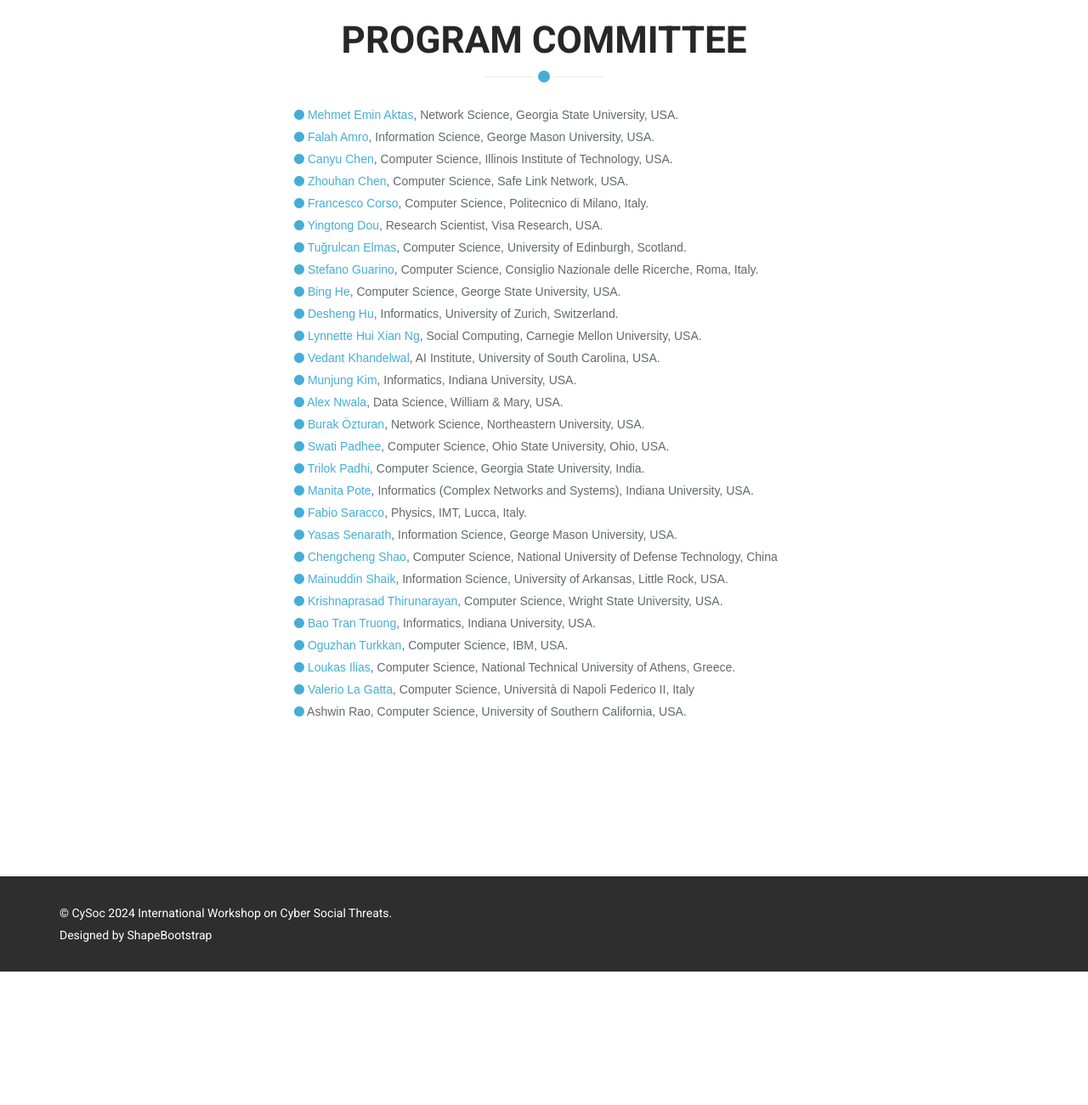
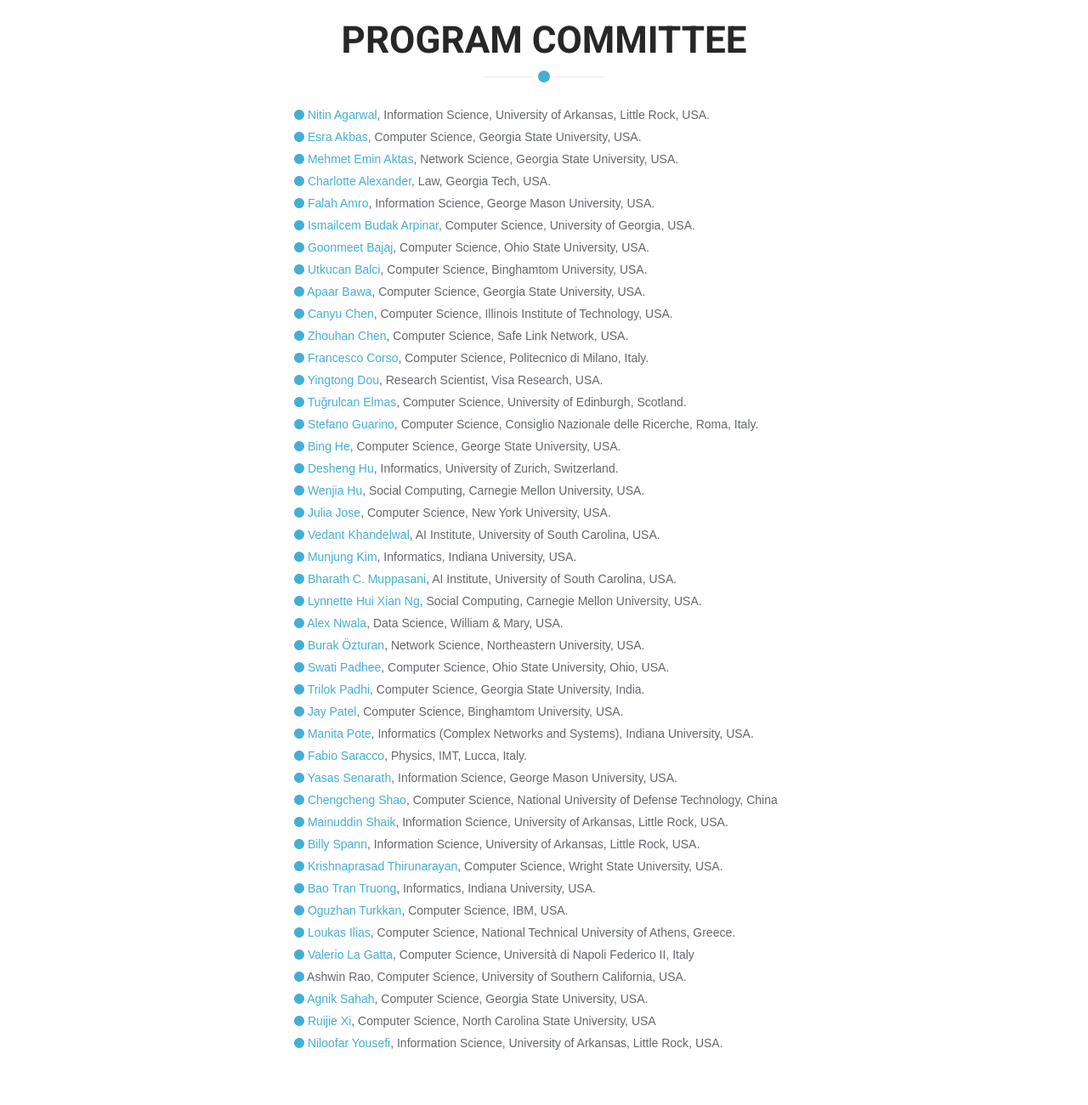
Before and after one commit to cy-soc/2024, a plain HTML site: page index.html in a window 1280 px wide. Shown: the part 6100-7400 px from the top of the page at 85% size. Before the commit the page ends 7243 px from the top, so only its background shows below. Drawn offline with Linux system fonts and the light colour scheme; some packages are replaced by stand-ins of ours.

Commit message:
add latest pc members

```diff
--- a/index.html
+++ b/index.html
@@ -807,14 +807,18 @@
                             <th class="tg-73oq">
                                 <ul class="nostyle">
                                     <!-- <li><i class="fa fa-circle"></i> <a href="https://www.umassd.edu/cas/polisci/faculty-and-staff/dilshod-achilov/" target="_blank">Dilshod Achilov</a>, Political Science, University of Massachusetts, Dartmouth, USA.</li> -->
+                                    <li><i class="fa fa-circle"></i> <a href="http://cosmos.ualr.edu/about/nitinagarwal/" target="_blank">Nitin Agarwal</a>, Information Science, University of Arkansas, Little Rock, USA.</li>
                                     <!-- <li><i class="fa fa-circle"></i> <a href="https://rachithaiyappa.github.io/" target="_blank">Rachith Aiyappa</a>, Informatics, Indiana University, USA.</li> -->
-                                    <!-- <li><i class="fa fa-circle"></i> <a href="https://ww2.cs.fsu.edu/~akbas/" target="_blank">Esra Akbas</a>, Computer Science, Georgia State University, USA.</li> -->
+                                    <li><i class="fa fa-circle"></i> <a href="https://ww2.cs.fsu.edu/~akbas/" target="_blank">Esra Akbas</a>, Computer Science, Georgia State University, USA.</li>
                                     <!-- <li><i class="fa fa-circle"></i> <a href="https://www.augusta.edu/faculty/directory/view.php?id=AALEROUD" target="_blank">Ahmed Aleroud</a>, Computer Science, Augusta University, USA.</li> -->
                                     <li><i class="fa fa-circle"></i> <a href="https://sites.google.com/view/mehmetaktas" target="_blank">Mehmet Emin Aktas</a>, Network Science, Georgia State University, USA.</li>
                                     <!-- <li><i class="fa fa-circle"></i> <a href="https://sameral-khateeb.github.io/" target="_blank">Samer Al-khateeb</a>, Computer Science, Creighton University, USA.</li> -->
+                                    <li><i class="fa fa-circle"></i> <a href="https://www.scheller.gatech.edu/directory/faculty/alexander/index.html" target="_blank">Charlotte Alexander</a>, Law, Georgia Tech, USA.</li>
                                     <li><i class="fa fa-circle"></i> <a href="https://www.researchgate.net/profile/Falah-Amro" target="_blank">Falah Amro</a>, Information Science, George Mason University, USA.</li>
-                                    <!-- <li><i class="fa fa-circle"></i> <a href="https://sites.google.com/view/goonmeetbajaj/home" target="_blank">Goonmeet Bajaj</a>, Computer Science, Ohio State University, USA.</li> -->
-                                    <!-- <li><i class="fa fa-circle"></i> <a href="https://www.linkedin.com/in/apaar-bawa-909a84127/" target="_blank">Apaar Bawa</a>, Computer Science, Georgia State University, USA.</li> -->
+                                    <li><i class="fa fa-circle"></i> <a href="http://cobweb.cs.uga.edu/~budak/" target="_blank">Ismailcem Budak Arpinar</a>, Computer Science, University of Georgia, USA.</li>
+                                    <li><i class="fa fa-circle"></i> <a href="https://sites.google.com/view/goonmeetbajaj/home" target="_blank">Goonmeet Bajaj</a>, Computer Science, Ohio State University, USA.</li>
+                                    <li><i class="fa fa-circle"></i> <a href="https://www.linkedin.com/in/utkucanbalci/" target="_blank">Utkucan Balci</a>, Computer Science, Binghamtom University, USA.</li>
+                                    <li><i class="fa fa-circle"></i> <a href="https://www.linkedin.com/in/apaar-bawa-909a84127/" target="_blank">Apaar Bawa</a>, Computer Science, Georgia State University, USA.</li>
                                     <!-- <li><i class="fa fa-circle"></i> <a href="https://www.linkedin.com/in/ghazalehbeigi/" target="_blank">Ghazaleh Beigi</a>, Computer Science, Google, USA.</li> -->
                                     <!-- <li><i class="fa fa-circle"></i> <a href="https://www.linkedin.com/in/amyzlc/" target="_blank">Amy Chen</a>, Information Science, Georgia Tech, USA.</li> -->
                                     <li><i class="fa fa-circle"></i> <a href="https://canyuchen.com/" target="_blank">Canyu Chen</a>, Computer Science, Illinois Institute of Technology, USA.</li>
@@ -828,21 +832,25 @@
                                     <li><i class="fa fa-circle"></i> <a href="https://www.iac.cnr.it/personale/stefano-guarino" target="_blank">Stefano Guarino</a>, Computer Science, Consiglio Nazionale delle Ricerche, Roma, Italy.</li>
                                     <li><i class="fa fa-circle"></i> <a href="https://www.cc.gatech.edu/people/bing-he" target="_blank">Bing He</a>, Computer Science, George State University, USA.</li>
                                     <li><i class="fa fa-circle"></i> <a href="https://www.ifi.uzh.ch/en/scg/people/Hu.html" target="_blank">Desheng Hu</a>, Informatics, University of Zurich, Switzerland.</li>
-                                    <li><i class="fa fa-circle"></i> <a href="https://quarbby.github.io/" target="_blank">Lynnette Hui Xian Ng</a>, Social Computing, Carnegie Mellon University, USA.</li>
+                                    <li><i class="fa fa-circle"></i> <a href="https://scholar.google.com/citations?user=qklNza8AAAAJ" target="_blank">Wenjia Hu</a>, Social Computing, Carnegie Mellon University, USA.</li>
                                     <!-- <li><i class="fa fa-circle"></i> <a href="https://julie-jiang.github.io/" target="_blank">Julie Jiang</a>, Computer Science, University of Southern California, USA.</li> -->
+                                    <li><i class="fa fa-circle"></i> <a href="https://juliaannjose.github.io/" target="_blank">Julia Jose</a>, Computer Science, New York University, USA.</li>
                                     <!-- <li><i class="fa fa-circle"></i> <a href="https://www.isi.it/en/people/kyriaki-kalimeri" target="_blank">Kyriaki Kalimeri</a>, ISI Foundation, Italy.</li> -->
                                     <li><i class="fa fa-circle"></i> <a href="https://www.linkedin.com/in/khvedant/" target="_blank">Vedant Khandelwal</a>, AI Institute, University of South Carolina, USA.</li>
                                     <!-- <li><i class="fa fa-circle"></i> <a href="https://dilarakkl.github.io/" target="_blank">Dilara Keküllüoğlu</a>, Information Science, University of Edinburgh, UK.</li> -->
                                     <li><i class="fa fa-circle"></i> <a href="https://munjungkim.github.io/" target="_blank">Munjung Kim</a>, Informatics, Indiana University, USA.</li>
                                     <!-- <li><i class="fa fa-circle"></i> Yaman Kumar, Computer Science, Adobe, India.</li> -->
                                     <!-- <li><i class="fa fa-circle"></i> <a href="https://www.luceriluc.it/" target="_blank">Luca Luceri</a>, Computer Science, University of Southern California, USA.</li> -->
+                                    <li><i class="fa fa-circle"></i> <a href="https://www.linkedin.com/in/bharath-9798/" target="_blank">Bharath C. Muppasani</a>, AI Institute, University of South Carolina, USA.</li>
                                     <!-- <li><i class="fa fa-circle"></i> <a href="https://oakland.edu/secs/directory/mahmood" target="_blank">Khalid Mahmood Malik</a>, Computer Science, Oakland University, USA.</li> -->
                                     <!-- <li><i class="fa fa-circle"></i> <a href="https://www.linkedin.com/in/ali-mohammadi-b0aab072/" target="_blank">Ali Mohammadi</a>, Computer Science, University of Maryland Baltimore County, USA.</li> -->
                                     <!-- <li><i class="fa fa-circle"></i> <a href="https://www.linkedin.com/in/nihalhussainmuhammad/" target="_blank">Muhammad Nihal Hussain</a>, Information Science, Equifax, USA.</li> -->
+                                    <li><i class="fa fa-circle"></i> <a href="https://quarbby.github.io/" target="_blank">Lynnette Hui Xian Ng</a>, Social Computing, Carnegie Mellon University, USA.</li>
                                     <li><i class="fa fa-circle"></i> <a href="https://alexandernwala.com/" target="_blank">Alex Nwala</a>, Data Science, William & Mary, USA.</li>
                                     <li><i class="fa fa-circle"></i> <a href="https://burakozturan.github.io/" target="_blank">Burak Özturan</a>, Network Science, Northeastern University, USA.</li>
                                     <li><i class="fa fa-circle"></i> <a href="https://www.linkedin.com/in/swati-padhee/" target="_blank">Swati Padhee</a>, Computer Science, Ohio State University, Ohio, USA.</li>
                                     <li><i class="fa fa-circle"></i> <a href="https://www.linkedin.com/in/trilok-padhi-bb809b147/?originalSubdomain=in" target="_blank">Trilok Padhi</a>, Computer Science, Georgia State University, India.</li>
+                                    <li><i class="fa fa-circle"></i> <a href="https://mrjaypatel.com/" target="_blank">Jay Patel</a>, Computer Science, Binghamtom University, USA.</li>
                                     <li><i class="fa fa-circle"></i> <a href="https://manitapote.github.io/" target="_blank">Manita Pote</a>, Informatics (Complex Networks and Systems), Indiana University, USA.</li>
                                     <!-- <li><i class="fa fa-circle"></i> <a href="https://www.gmu.edu/profiles/hpurohit" target="_blank">Hemant Purohit</a>, Information Science, George Mason University, USA.</li> -->
                                     <!-- <li><i class="fa fa-circle"></i> Manya Rampuria, Computer Science, Georgia State University, USA.</li> -->
@@ -855,7 +863,7 @@
                                     <li><i class="fa fa-circle"></i> <a href="https://cosmos.ualr.edu/about/mainuddin-shaik/" target="_blank">Mainuddin Shaik</a>, Information Science, University of Arkansas, Little Rock, USA.</li>
                                     <!-- <li><i class="fa fa-circle"></i> <a href="https://people.wright.edu/valerie.shalin" target="_blank">Valerie Shalin</a>, Psychology, Wright State University, USA.</li> -->
                                     <!-- <li><i class="fa fa-circle"></i> <a href="https://www.linkedin.com/in/aidin-shiri/" target="_blank">Aidin Shiri</a>, Computer Science, University of Maryland Baltimore County, USA.</li> -->
-                                    <!-- <li><i class="fa fa-circle"></i> <a href="https://www.linkedin.com/in/billyspann/" target="_blank">Billy Spann</a>, Information Science, University of Arkansas, Little Rock, USA.</li> -->
+                                    <li><i class="fa fa-circle"></i> <a href="https://www.linkedin.com/in/billyspann/" target="_blank">Billy Spann</a>, Information Science, University of Arkansas, Little Rock, USA.</li>
                                     <!-- <li><i class="fa fa-circle"></i> <a href="https://www.bu.edu/eng/profile/gianluca-stringhini-ph-d/" target="_blank">Gianluca Stringhini</a>, Computer Science, Boston University, USA.</li> -->
                                     <li><i class="fa fa-circle"></i> <a href="http://cecs.wright.edu/people/faculty/tkprasad/" target="_blank">Krishnaprasad Thirunarayan</a>, Computer Science, Wright State University, USA.</li>
                                     <!-- <li><i class="fa fa-circle"></i> <a href="https://micheletizzoni.github.io/" target="_blank">Michele Tizzani</a>, ISI Foundation, Italy.</li> -->
@@ -864,14 +872,10 @@
                                     <li><i class="fa fa-circle"></i> <a href="https://www.linkedin.com/in/bekir-oguzhan-turkkan/" target="_blank">Oguzhan Turkkan</a>, Computer Science, IBM, USA.</li>
                                     <!-- <li><i class="fa fa-circle"></i> <a href="https://www.linkedin.com/in/nikhita-vedula-7228036a/" target="_blank">Nikhita Vedula</a>, Computer Science, Amazon Research, USA.</li> -->
                                     <!-- <li><i class="fa fa-circle"></i> <a href="https://www.linkedin.com/in/thilini-w/" target="_blank">Thilini Wijesiriwardene</a>, AI Institute, University of South Carolina, USA.</li> -->
-                                    <!-- <li><i class="fa fa-circle"></i> <a href="https://www.linkedin.com/in/niloofar-yousefi-b1a46567/" target="_blank">Niloofar Yousefi</a>, Information Science, University of Arkansas, Little Rock, USA.</li> -->
                                     <!-- <li><i class="fa fa-circle"></i> <a href="https://www.cs.ox.ac.uk/people/fatima.zahrah/" target="_blank">Fatima Zahrah</a>, Computer Science, University of Oxford, UK.</li> -->
-                                    <!-- <li><i class="fa fa-circle"></i> <a href="http://cosmos.ualr.edu/about/nitinagarwal/" target="_blank">Nitin Agarwal</a>, Information Science, University of Arkansas, Little Rock, USA.</li> -->
                                     <!-- <li><i class="fa fa-circle"></i> <a href="https://www.linkedin.com/in/amanuel-alambo-68410825/" target="_blank">Amanuel Alambo</a>, Computer Science, Wright State University, USA.</li> -->
                                     <!-- <li><i class="fa fa-circle"></i> <a href="https://cosmos.ualr.edu/about/mustafa/" target="_blank">Mustafa Alassad</a>, Information Science, University of Arkansas, Little Rock, USA.</li> -->
-                                    <!-- <li><i class="fa fa-circle"></i> <a href="https://law.gsu.edu/profile/charlotte-alexander/" target="_blank">Charlotte Alexander</a>, Law, Georgia State University, USA.</li> -->
                                     <!-- <li><i class="fa fa-circle"></i> <a href="https://www.westernsydney.edu.au/thri/team/members/kimberley_allison" target="_blank">Kimberley Allison</a>, Psychology, Western Sydney University, Sydney, Australia.</li> -->
-                                    <!-- <li><i class="fa fa-circle"></i> <a href="http://cobweb.cs.uga.edu/~budak/" target="_blank">Ismailcem Budak Arpinar</a>, Computer Science, University of Georgia, USA.</li> -->
                                     <!-- <li><i class="fa fa-circle"></i> <a href="https://www.linkedin.com/in/ghazalehbeigi/" target="_blank">Ghazaleh Beigi</a>, Computer Science, Google, USA.</li> -->
                                     <!-- <li><i class="fa fa-circle"></i> <a href="https://marco-brambilla.com/about/" target="_blank">Marco Brambilla</a>, Computer Science, Politecnico di Milano, Italy.</li> -->
                                     <!-- <li><i class="fa fa-circle"></i> <a href="https://www.sc.edu/study/colleges_schools/cic/faculty-staff/bowen_shannon.php" target="_blank">Shannon Bowen</a>, Communications, University of South Carolina, USA.</li> -->
@@ -896,9 +900,9 @@
                                     <!-- <li><i class="fa fa-circle"></i> Yang Ren, Computer Science, University of South Carolina, USA.</li> -->
                                     <!-- <li><i class="fa fa-circle"></i> <a href="https://sociology.uga.edu/directory/people/dawn-t-robinson" target="_blank">Dawn Robinson</a>, Sociology, University of Georgia, USA.</li> -->
                                     <li><i class="fa fa-circle"></i> Ashwin Rao, Computer Science, University of Southern California, USA.</li>
+                                    <li><i class="fa fa-circle"></i> <a href="https://www.linkedin.com/in/agnik-saha/" target="_blank">Agnik Sahah</a>, Computer Science, Georgia State University, USA.</li>
                                     <!-- <li><i class="fa fa-circle"></i> <a href="https://www.ysenarath.com/" target="_blank">Yasas Senarath</a>, Information Science, George Mason University, USA.</li> -->
                                     <!-- <li><i class="fa fa-circle"></i> <a href="https://people.wright.edu/valerie.shalin" target="_blank">Valerie Shalin</a>, Psychology, Wright State University, USA.</li> -->
-                                    <!-- <li><i class="fa fa-circle"></i> <a href="https://www.linkedin.com/in/billyspann/" target="_blank">Billy Spann</a>, Information Science, University of Arkansas, Little Rock, USA.</li> -->
                                     <!-- <li><i class="fa fa-circle"></i> <a href="http://www.public.asu.edu/~skai2/" target="_blank">Kai Shu</a>, Computer Science, Arizona State University, USA.</li> -->
                                     <!-- <li><i class="fa fa-circle"></i> <a href="https://researcher.watson.ibm.com/researcher/view.php?person=us-biplavs" target="_blank">Biplav Srivastava</a>, AI Institute, University of South Carolina, USA .</li>  -->
                                     <!-- <li><i class="fa fa-circle"></i> <a href="https://people.wright.edu/t.k.prasad" target="_blank">Krishnaprasad Thirunarayan</a>, Computer Science, Wright State University, USA.</li> -->
@@ -906,6 +910,8 @@
                                     <!-- <li><i class="fa fa-circle"></i> <a href="https://www.linkedin.com/in/watts-karen/" target="_blank">Karen Watts</a>, Information Science, University of Arkansas, Little Rock, USA.</li> -->
                                     <!-- <li><i class="fa fa-circle"></i> <a href="https://www.example.com" target="_blank">Galen Weld</a>, Computer Science, Washington University, USA.</li> -->
                                     <!-- <li><i class="fa fa-circle"></i> <a href="https://sites.google.com/view/wudezhi/" target="_blank">Dezhi Wu</a>, Information Science, University of South Carolina, USA</li> -->
+                                    <li><i class="fa fa-circle"></i> <a href="https://www.linkedin.com/in/ruijie-xi/" target="_blank">Ruijie Xi</a>, Computer Science, North Carolina State University, USA</li>
+                                    <li><i class="fa fa-circle"></i> <a href="https://www.linkedin.com/in/niloofar-yousefi-b1a46567/" target="_blank">Niloofar Yousefi</a>, Information Science, University of Arkansas, Little Rock, USA.</li>
                                     <!-- <li><i class="fa fa-circle"></i> <a href="https://zsavvas.github.io" target="_blank">Savvas Zannettou</a>, Computer Science, Max Planck Institute, Saarbrucken, Germany.</li> -->
                                 </ul>
                             </th>
```
